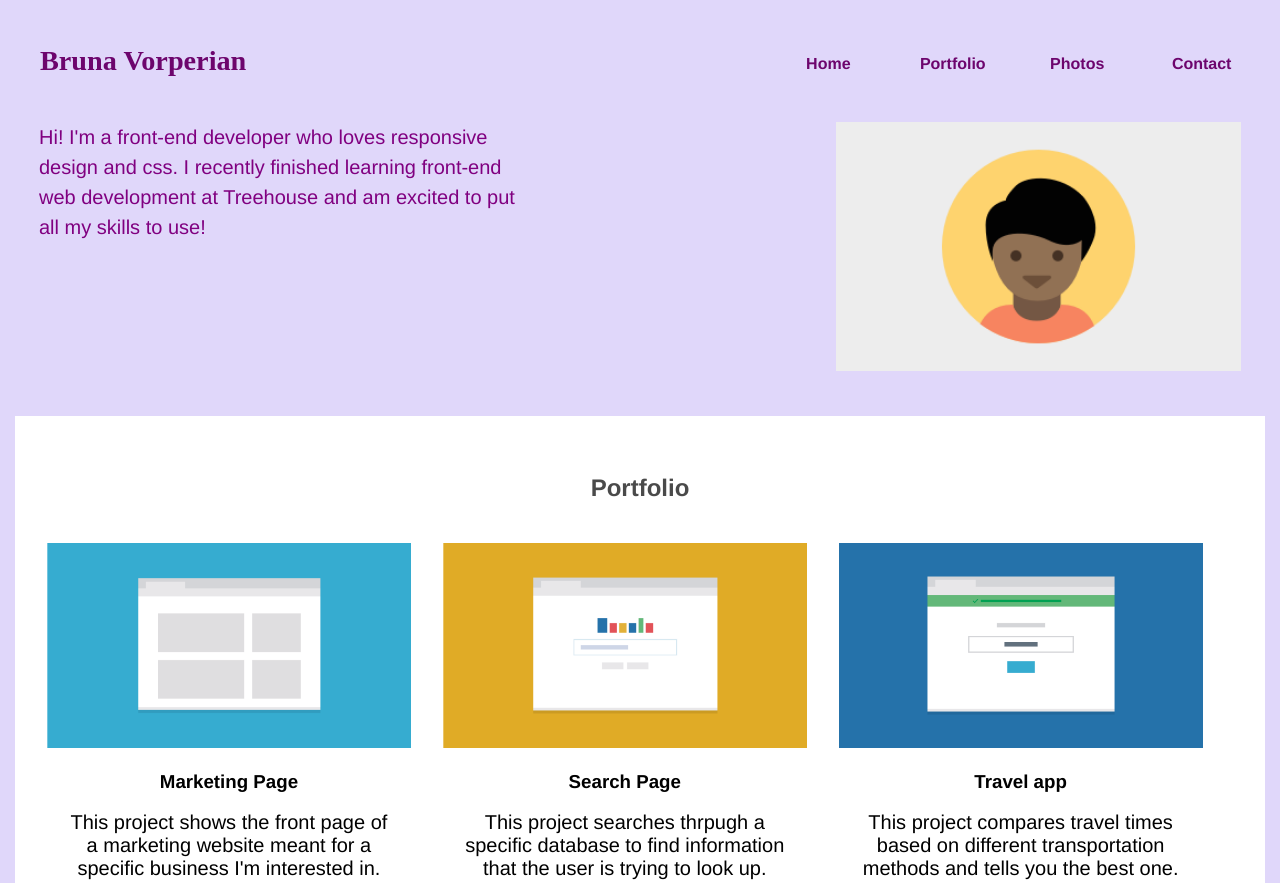
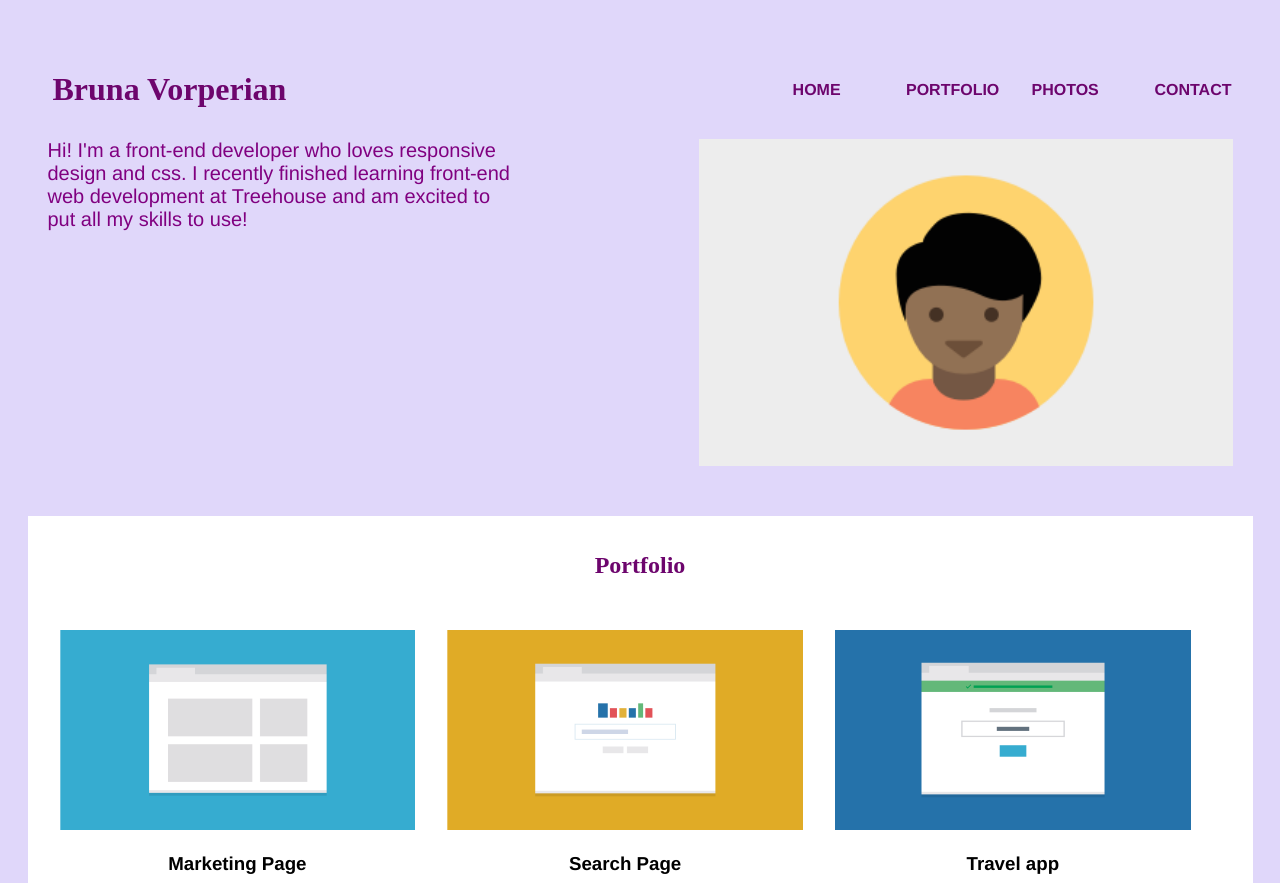
Before and after one commit to BrunaBV/Techdegree-project-4, a plain HTML site: page index.html in a window 1280 px wide. Shown: the top 883 px of the page. Drawn offline with Linux system fonts and the light colour scheme; a web font is replaced by a local one.

Commit message:
last changes

```diff
--- a/css/styles.css
+++ b/css/styles.css
@@ -1,5 +1,4 @@
 /* Base Element Styles */
-
 
 * {
     box-sizing: border-box;
@@ -12,87 +11,60 @@ body {
 }
 
 p {
-    width: 90%;
-    font-size: .95em;
-    margin: auto;
     font-size: 20px;
-    color: #000;
-    margin-bottom: 2em;
 }
 
 a {
     text-decoration: none;
     color: rgb(109, 5, 109);
+
 }
 
 ul li{
-    list-style-type: none;
     background-color: white;
     display: block;
     padding: 10px 15px;
     font-weight: 900;
     font-size: medium;
     margin: 5px 10px;
+
 }
 
 img {
     max-width: 100%;
 }
 
-h2 {
-    padding: .5em;
-}
 
 
 /* Base Layout Styles */
 
-#name {
+#name,
+#portfolio {
     color: rgb(109, 5, 109);
-    font-size: 1.765em;
     font-family: Sofia;
-    margin-top: 25px;
-    margin-bottom: 25px;
 }
 
 .main-nav {
     padding-left: 0px;
     padding-bottom: 0px;
-    padding-top: 0px;
-    margin-bottom: 0px;
-    margin-top: 0px;
-}
-
-#portfolio {
-    color: #4a4a4a;
-    margin: 30px;
+    text-transform: uppercase;
 }
 
 #description {
-    line-height: 1.5em;
     color: purple;
     text-align: center;
-    font-weight: 100;
+    margin: 30px 15px;
     }
 
 .profile-image {
-    display: block;
-    margin: auto;
     width: 75%;
-    padding-bottom: 15px;
 }
 
 .container {
     padding: 1em;
     background-color: white;
-
  }
 
-.banner {
-     padding-right: 1em;
-     padding-left: 1em;
-     padding-bottom: 50px;
-     padding: 30px 0 0 0;
- }
 
 a:hover {
     color: rgb(214, 129, 207);
@@ -104,23 +76,19 @@ a:hover {
 
 #footer-name {
     position: absolute;
-    height: 40px;
-    padding: 10px;
+    color: purple;
     font-weight: 800;
-    margin-top: 0px;
-    margin-bottom: 0px;
+    margin-top: 10px;
+    margin-left: 10px;
 }
 
 #backtop {
-    width: 120px;
-    height: 40px;
     float: right;
-    padding: 10px;
+    margin: 15px;
 }
 
 .bottom-banner {
-    margin-top: 40px;
-    margin-bottom: 50px;
+    margin-top: 50px;
 }
 
 /* Media Query */
@@ -134,16 +102,19 @@ a:hover {
     }
 
     .profile-image {
-        width: 50%;
+        width: 45%;
         float: right;
-        padding-left: 1em;
+        margin-bottom: 0;
     }
 
     #description {
         width: 50%;
         text-align: left;
-        margin: 0;
         float: left;
+    }
+
+    #portfolio {
+        margin-bottom: 50px;
     }
 
     .col {
@@ -151,38 +122,24 @@ a:hover {
         float: left;
         padding-left: 1em;
         padding-right: 1em;
+        padding-bottom: 25px;
     }
 
     .banner {
-        padding-right: 1.5em;
-        padding-left: 1.5em;
-        padding-bottom: 0;
-        margin-bottom: 30px;
-
-    }
-
-    .bottom-banner {
-        margin-top: 40px;
-        margin-bottom: 40px;
+        margin: 50px 20px;
     }
 
     #footer-name {
         position: absolute;
         padding: 0;
         margin-top: 30px;
-        margin-left: 20px;
         color: purple;
     }
 
     .ft-nav {
         display: inline;
         float: right;
-        padding-top: 0px;
-        padding-bottom: 0px;
-        margin-top: 10px;
-        padding-left: 0px;
-        margin-bottom: 0px;
-        width: 500px;
+        text-transform: uppercase;
     }
 
     #backtop {
@@ -199,38 +156,24 @@ a:hover {
 
 @media (min-width: 1024px) {
 
-
     .wrap {
-        max-width: 1250px;
+        max-width: 1225px;
         margin: auto;
     }
 
     #name {
         float: left;
-        margin-top: 45px;
-        margin-bottom: 45px;
         margin-left: 25px;
     }
 
     .main-nav {
-        display: inline;
         float: right;
-        padding-top: 0px;
-        padding-bottom: 0px;
-        margin-top: 40px;
-        padding-left: 0px;
-        margin-bottom: 0px;
-        width: 500px;
-    }
-
-    .banner {
-        padding-top: 45px;
+        margin-bottom: 25px;
     }
 
     .profile-image {
-        width: 35%;
+        width: 45%;
         float: right;
-        padding-left: 1em;
     }
 
     #description {
@@ -238,7 +181,6 @@ a:hover {
         text-align: left;
         margin: 0;
         float: left;
-        max-width: 1160px;
     }
 
 
@@ -251,31 +193,22 @@ a:hover {
 
 
     .bottom-banner {
-        margin-top: 40px;
-        margin-bottom: 40px;
+        margin-top: 50px;
+        margin-bottom: 30px;
     }
 
     #footer-name {
         position: absolute;
-        padding: 0;
         margin-top: 30px;
         margin-left: 20px;
     }
 
+
     .ft-nav {
         display: inline;
         float: right;
-        padding-top: 0px;
-        padding-bottom: 0px;
-        margin-top: 10px;
-        padding-left: 0px;
-        margin-bottom: 0px;
-        width: 500px;
-     }
+    }
 
-    #backtop {
-        display: none;
-    }
 
     .clearfix::before {
         content: "";
```
Also changed, not shown: index.html (+2 -2 lines).
